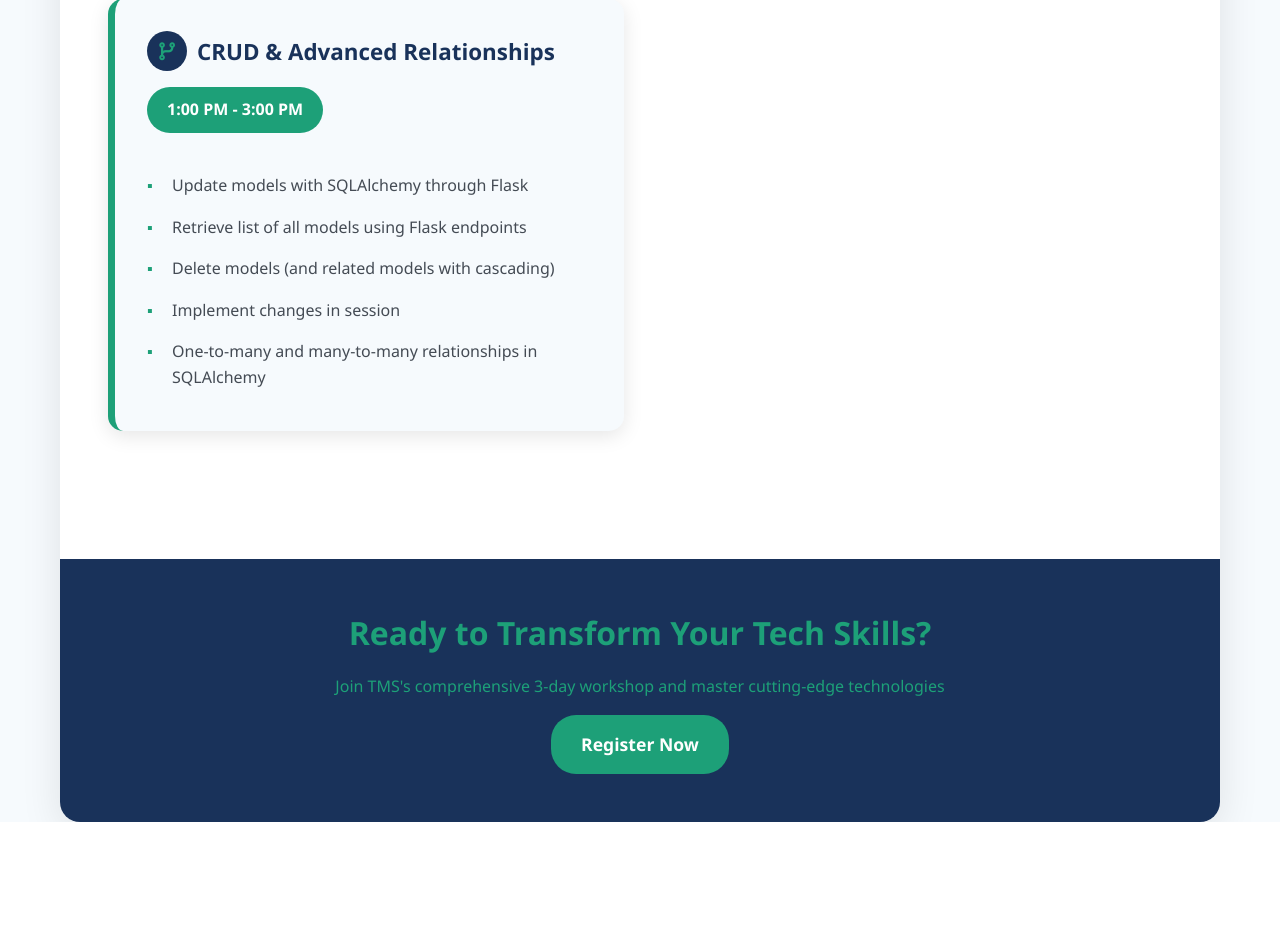
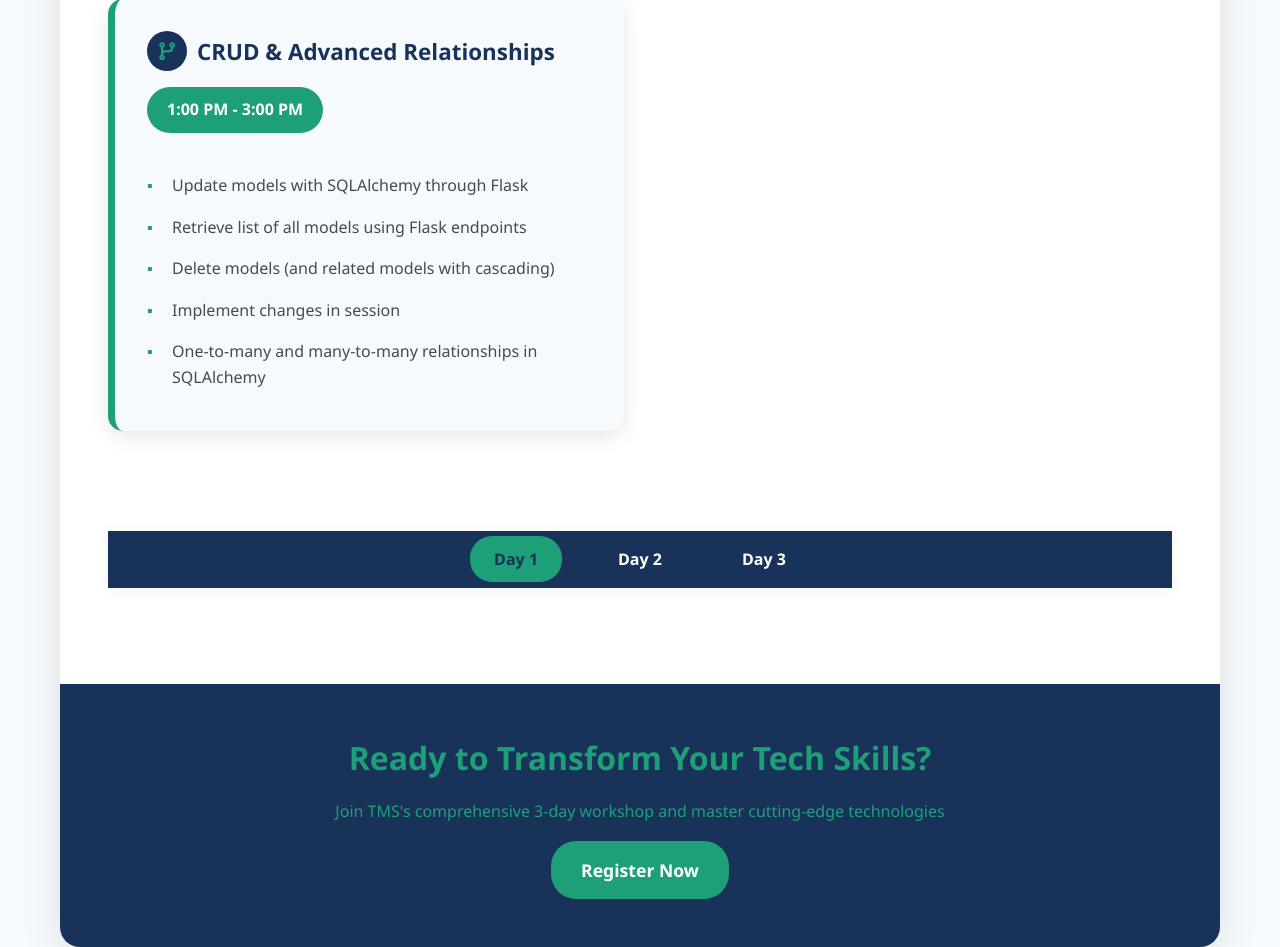
Before and after one commit to talentmapsolutions/TMS_workshop, a Flask app: page / in a window 1280 px wide. Shown: the part 844-1791 px from the top of the page. Before the commit the page ends 1666 px from the top, so only its background shows below. Run offline with Flask 3, Linux system fonts and the light colour scheme.

Commit message:
Update index.html
before section

```diff
--- a/templates/index.html
+++ b/templates/index.html
@@ -82,6 +82,16 @@
             </ul>
         </div>
     </div>
+
+    <nav>
+        <div class="container">
+            <ul class="nav-links">
+                <li><a href="#day1" class="nav-link active" onclick="showDay('day1', event)">Day 1</a></li>
+                <li><a href="#day2" class="nav-link" onclick="showDay('day2', event)">Day 2</a></li>
+                <li><a href="#day3" class="nav-link" onclick="showDay('day3', event)">Day 3</a></li>
+            </ul>
+        </div>
+    </nav>
 </section>
 
             <!-- Day 2 Content -->
@@ -128,6 +138,16 @@
                         </ul>
                     </div>
                 </div>
+
+    <nav>
+        <div class="container">
+            <ul class="nav-links">
+                <li><a href="#day1" class="nav-link active" onclick="showDay('day1', event)">Day 1</a></li>
+                <li><a href="#day2" class="nav-link" onclick="showDay('day2', event)">Day 2</a></li>
+                <li><a href="#day3" class="nav-link" onclick="showDay('day3', event)">Day 3</a></li>
+            </ul>
+        </div>
+    </nav>
             </section>
 
             <!-- Day 3 Content -->
@@ -161,6 +181,16 @@
                     <h4><i class="fas fa-trophy"></i> Special Rewards</h4>
                     <p>Whoever generates the best model will be given <strong>prize money and energy giveaways</strong> with participation certificates!</p>
                 </div>
+
+    <nav>
+        <div class="container">
+            <ul class="nav-links">
+                <li><a href="#day1" class="nav-link active" onclick="showDay('day1', event)">Day 1</a></li>
+                <li><a href="#day2" class="nav-link" onclick="showDay('day2', event)">Day 2</a></li>
+                <li><a href="#day3" class="nav-link" onclick="showDay('day3', event)">Day 3</a></li>
+            </ul>
+        </div>
+    </nav>
             </section>
 
             <div class="cta-section">
```
